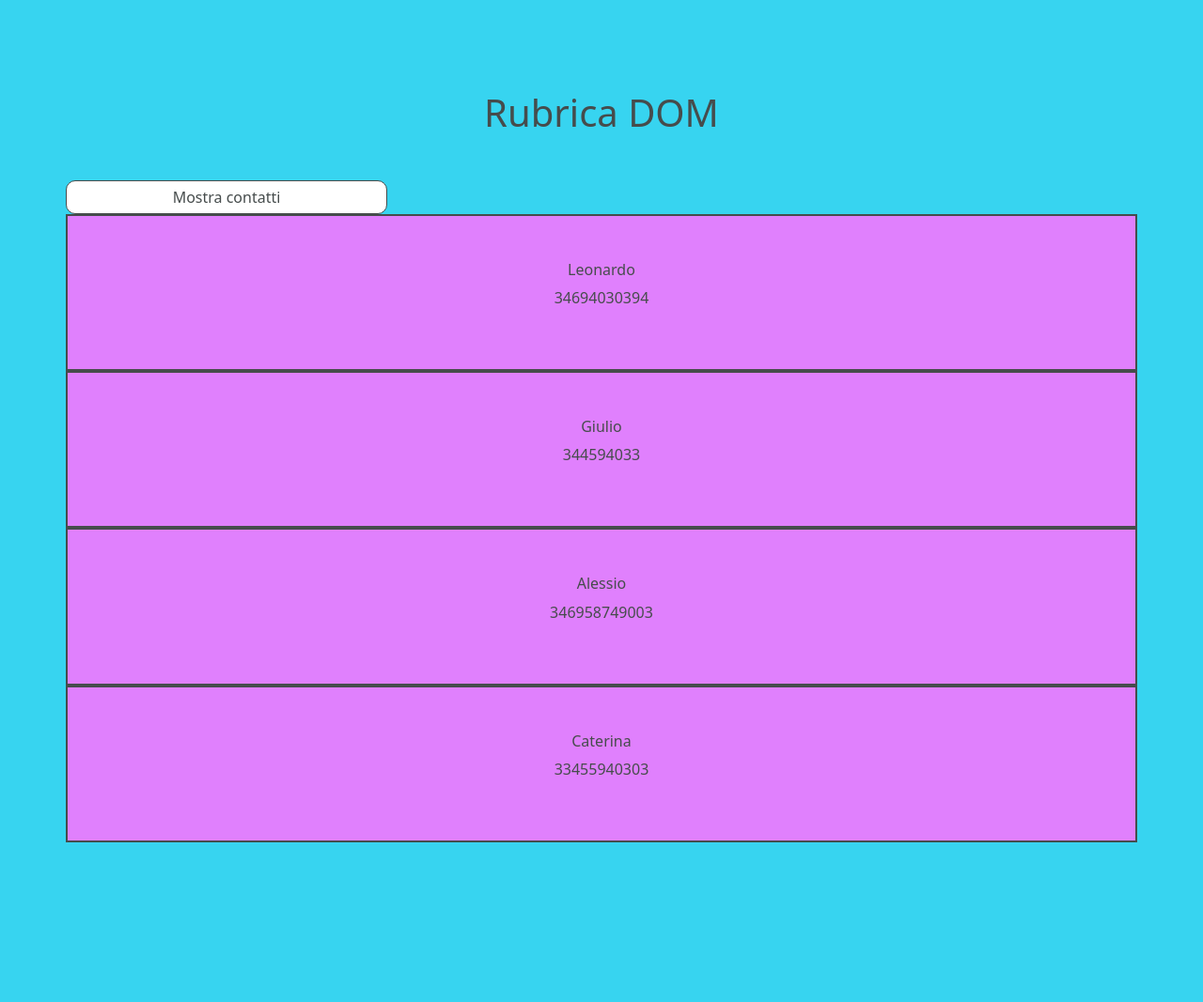
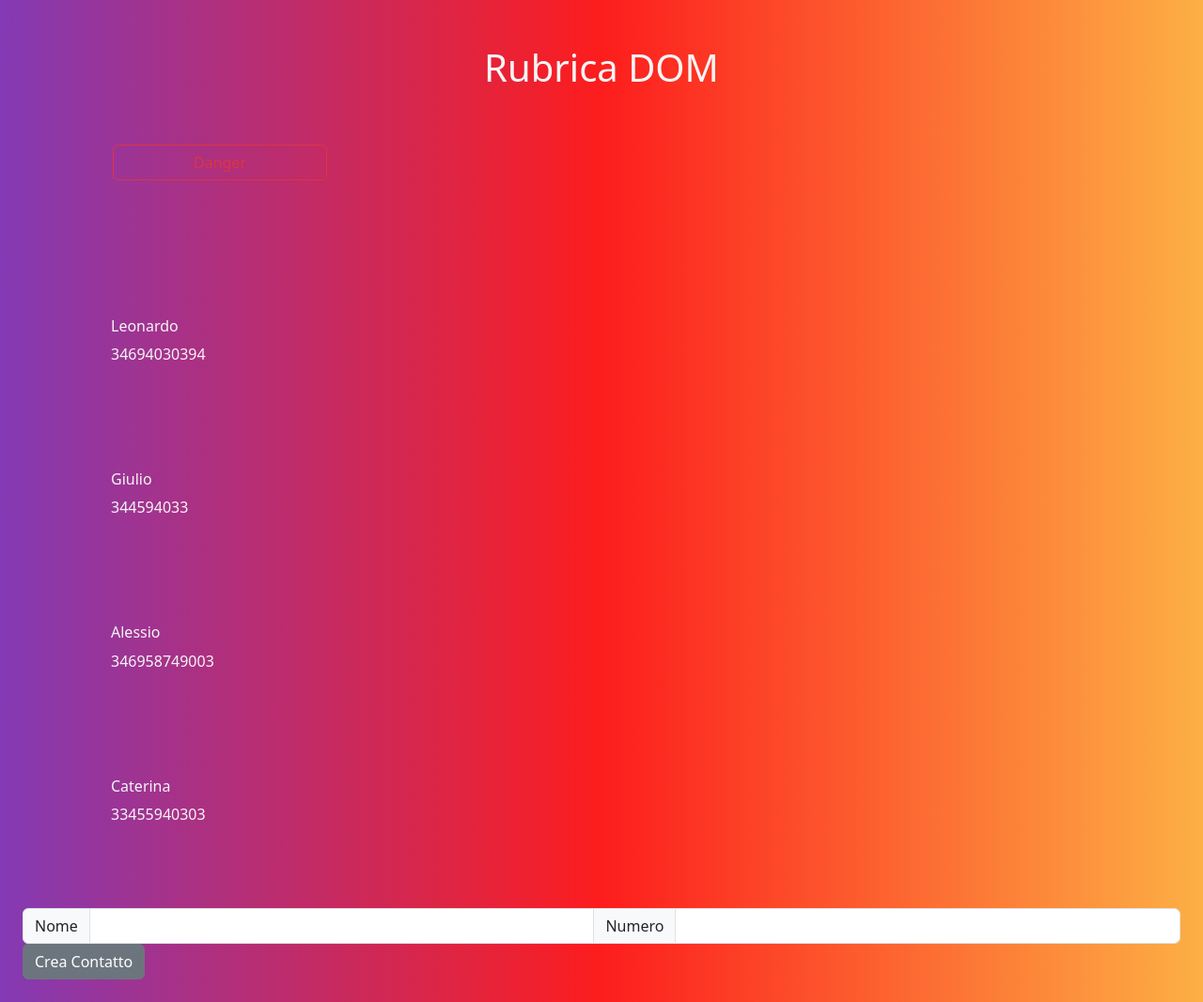
Before and after one commit to Hackademy-Part-Time-21/Rubrica_DOM_CarloFenaroli, a plain HTML site: page index.html in a window 1280 px wide. Shown: the whole page at 94% size. Before the commit the page ends 897 px from the top, so only its background shows below. Drawn offline with nearby package versions, Linux system fonts and the light colour scheme.

Commit message:
creati nuovi bottoni Mostra e Crea e variata palette colori

```diff
--- a/index.html
+++ b/index.html
@@ -11,18 +11,16 @@
   </head>
   <body>
     <!-- header -->
-    <header class="container">
-        <div class="row">
-            <div class="col-12 py-5 header-col"></div>
-            <h1 class="text-center">Rubrica DOM</h1>
-            <button id="mostraContattiBtn" class="background-accent btn-custom">Mostra contatti</button>
+    <header class="container text-center">
+        <div class="row align-items-start py-5">
+        <h1>Rubrica DOM</h1>
+        <button id="btn_Mostra" type="button" class="btn btn-outline-danger">Danger</button>
         </div>
-
     </header>
     <!-- ! header !-->
     <!-- contenitore card contatti -->
     <section class="container">
-        <div id="contenitoreContatti" class="row justify-content-center">
+        <div id="contenitoreContatti" class="row">
             <!-- Qui verranno generate le card -->
             <!--<article class="background-secondary p-5 col-custom">
                 <h6>Nome</h6>
@@ -33,9 +31,15 @@
     <!-- ! contenitore card contatti ! -->
     <!-- area creazione contatto -->
     <section class="container-fluid">
-        <div class="row">
-            <article class="col-12 col-md-4">
-
+        <div class="row justify-content-center ">
+            <article class="action-custom background-secondary p-4">
+                <div class="input-group flex-nowrap">
+                    <span class="input-group-text" id="inputNome">Nome</span><br>
+                    <input type="text" class="form-control" aria-label="Username" aria-describedby="addon-wrapping">
+                    <span class="input-group-text" id="inputNumero">Numero</span><br>
+                    <input type="text" class="form-control" aria-label="Username" aria-describedby="addon-wrapping">
+                  </div>
+                  <button type="button" class="btn btn-secondary">Crea Contatto</button>
             </article>
         </div>
     </section>
--- a/main.js
+++ b/main.js
@@ -1,5 +1,7 @@
 let contenitoreContatti = document.querySelector("#contenitoreContatti");
 let mostraContattiBtn = document.querySelector("#mostraContattiBtn");
+let inputNome = document.querySelector("#inputNome");
+let inputNumero = document.querySelector("#inputNumero")
 const rubrica = {
     'contatti' : [
         {nome : "Leonardo", numero : "34694030394"},
--- a/style.css
+++ b/style.css
@@ -1,50 +1,11 @@
 body{
-    background-color: #37D4F0;
-    color: #464C4C;
+    background: rgb(131,58,180);
+    background: linear-gradient(90deg, rgba(131,58,180,1) 0%, rgba(253,29,29,1) 50%, rgba(252,176,69,1) 100%);
+    color: whitesmoke;
+    font-weight: 500;
 }
 
-.secondary{
-    color: azure;
+#btn_Mostra{
+    width: 20%;
+    margin: 50px;
 }
-
-.background-secondary{
-    background-color: #E080FD;
-}
-
-.accent{
-    color: #fff;
-}
-
-.background-accent{
-    background-color: #fff;
-}
-
-.btn-custom{
-    display: flex;
-    justify-content: center;
-    margin-top: 5vh;
-    padding-top: 5px;
-    padding-bottom: 5px;
-    padding-left: 20px;
-    padding-right: 20px;
-    border: solid 1px #464C4C;
-    border-radius: 10px;
-    color: #464C4C;
-    font-weight: 500;
-    width: 30%;
-}
-
-.header-col{
-    display: flex;
-    flex-direction: column;
-    justify-content: center;
-    align-items: center;
-}
-
-.col-custom{
-    display: flex;
-    flex-direction: column;
-    justify-content: center;
-    align-items: center;
-    border: solid 2px #464C4C;
-}
```
